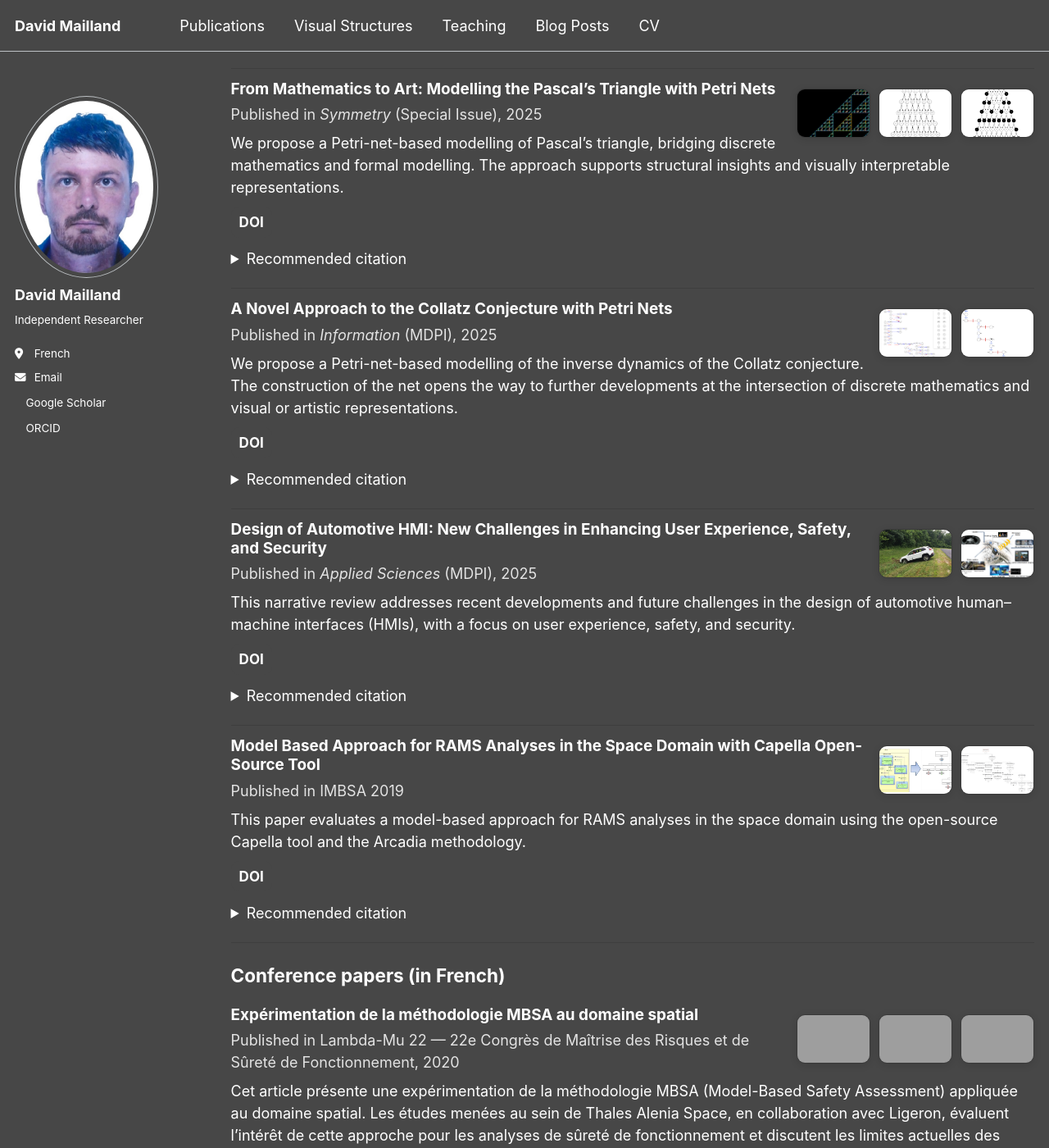
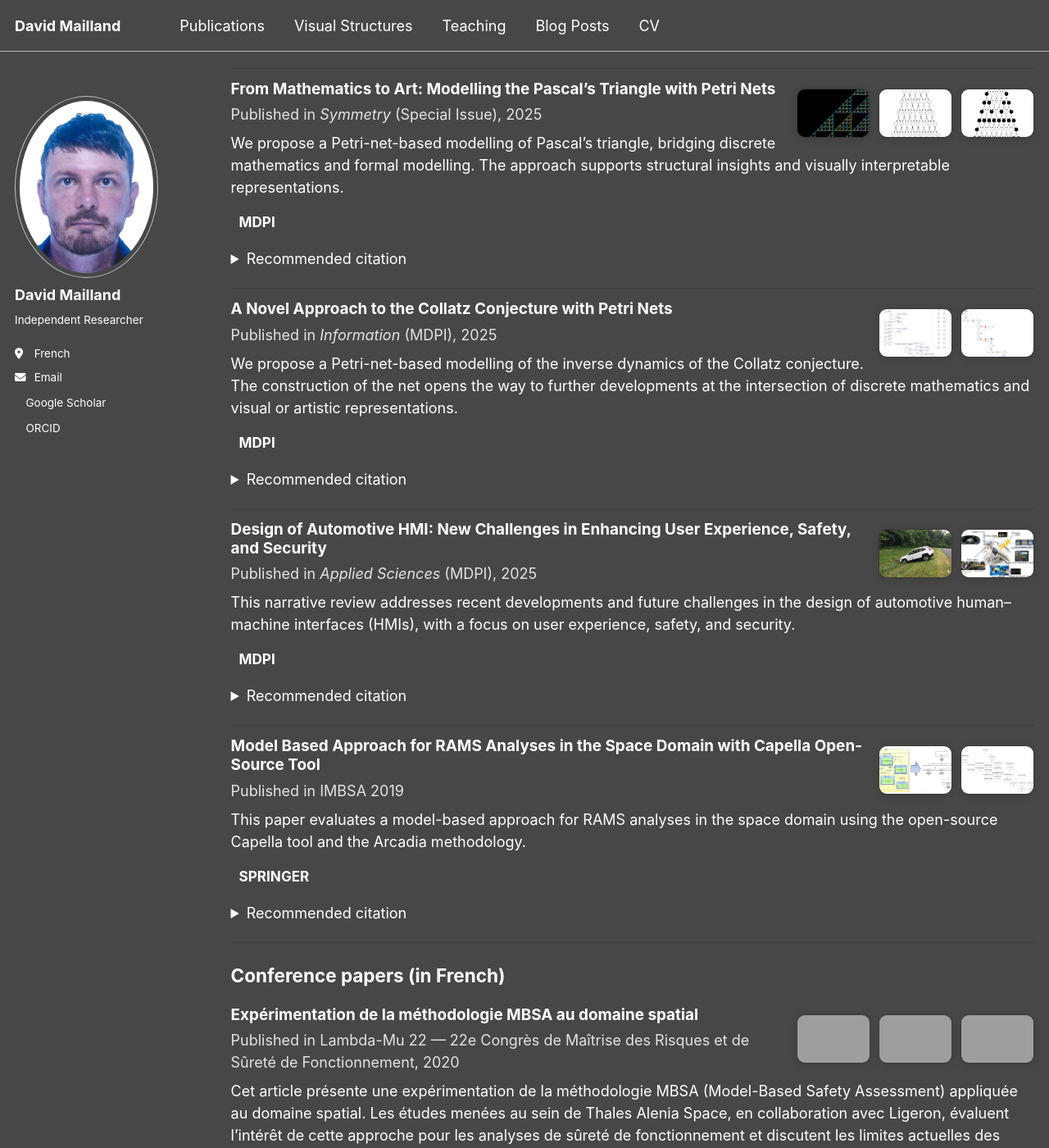
Before and after one commit to davidmailland/davidmailland.github.io, a Jekyll site: the page built from _publications/index.html, in a window 1280 px wide and 1400 px high, scrolled down 416 px. Shown: the whole window at 82% size. Built offline with Jekyll 4.4.1, drawn with Linux system fonts in a browser that asks for light colours; some web fonts are replaced; a script bundle is joined from its source files by our own code; library files that are not in the unit come from our copies; a style sheet for code colours, icons or effects is not loaded; grey boxes are pictures that could not be loaded.

Commit message:
Update index.html

```diff
--- a/_publications/index.html
+++ b/_publications/index.html
@@ -196,7 +196,7 @@ details{ margin:8px 0; }
       </p>
 
       <p class="pub-links">
-        <a class="btn" href="https://doi.org/10.3390/sym17122181" target="_blank" rel="noopener">DOI</a>
+        <a class="btn" href="https://doi.org/10.3390/sym17122181" target="_blank" rel="noopener">MDPI</a>
       </p>
 
       <details>
@@ -258,7 +258,7 @@ details{ margin:8px 0; }
       </p>
 
       <p class="pub-links">
-        <a class="btn" href="https://doi.org/10.3390/info16090745" target="_blank" rel="noopener">DOI</a>
+        <a class="btn" href="https://doi.org/10.3390/info16090745" target="_blank" rel="noopener">MDPI</a>
       </p>
 
       <details>
@@ -312,7 +312,7 @@ details{ margin:8px 0; }
       </p>
 
       <p class="pub-links">
-        <a class="btn" href="https://doi.org/10.3390/app15105572" target="_blank" rel="noopener">DOI</a>
+        <a class="btn" href="https://doi.org/10.3390/app15105572" target="_blank" rel="noopener">MDPI</a>
       </p>
 
       <details>
@@ -366,7 +366,7 @@ details{ margin:8px 0; }
     </p>
 
     <p class="pub-links">
-      <a class="btn" href="https://doi.org/10.1007/978-3-030-32872-6_2" target="_blank" rel="noopener">DOI</a>
+      <a class="btn" href="https://doi.org/10.1007/978-3-030-32872-6_2" target="_blank" rel="noopener">SPRINGER</a>
     </p>
 
     <details>
@@ -492,6 +492,11 @@ details{ margin:8px 0; }
         avec un focus sur les enjeux méthodologiques et organisationnels liés à l’intégration de la sûreté dans des systèmes complexes.
       </p>
 
+    <p class="pub-links">
+      <a class="btn" href="https://hal.science/hal-02071107" target="_blank" rel="noopener">HAL</a>
+    </p>
+
+
       <details>
         <summary>Recommended citation</summary>
         <p>
@@ -570,14 +571,7 @@ details{ margin:8px 0; }
     <a class="lightbox__backdrop" href="#"></a>
     <div class="lightbox__content" role="dialog" aria-label="RE451 figure 1">
       <a class="lightbox__close" href="#" aria-label="Close">✕</a>
-      <img src="/images/papers/ti_re451_full.png" alt="RE451 (full)">
-    </div>
-  </div>
-  <div id="img-re451-2" class="lightbox" aria-hidden="true">
-    <a class="lightbox__backdrop" href="#"></a>
-    <div class="lightbox__content" role="dialog" aria-label="RE451 figure 2">
-      <a class="lightbox__close" href="#" aria-label="Close">✕</a>
-      <img src="/images/papers/ti_re451_thumb.png" alt="RE451 (thumb)">
+      <img src="/images/papers/BSG01.png" alt="RE451 (full)">
     </div>
   </div>
 
@@ -623,14 +617,14 @@ details{ margin:8px 0; }
     <a class="lightbox__backdrop" href="#"></a>
     <div class="lightbox__content" role="dialog" aria-label="TRP4029 figure 1">
       <a class="lightbox__close" href="#" aria-label="Close">✕</a>
-      <img src="/images/papers/ti_trp4029_full.png" alt="TRP4029 (full)">
+      <img src="/images/papers/Drone01.jpg" alt="TRP4029 (full)">
     </div>
   </div>
   <div id="img-trp4029-2" class="lightbox" aria-hidden="true">
     <a class="lightbox__backdrop" href="#"></a>
     <div class="lightbox__content" role="dialog" aria-label="TRP4029 figure 2">
       <a class="lightbox__close" href="#" aria-label="Close">✕</a>
-      <img src="/images/papers/ti_trp4029_thumb.png" alt="TRP4029 (thumb)">
+      <img src="/images/papers/Drone02.png" alt="TRP4029 (thumb)">
     </div>
   </div>
 
@@ -731,15 +718,9 @@ details{ margin:8px 0; }
     <a class="lightbox__backdrop" href="#"></a>
     <div class="lightbox__content" role="dialog" aria-label="SE1221 figure 1">
       <a class="lightbox__close" href="#" aria-label="Close">✕</a>
-      <img src="/images/papers/ti_se1221_full.png" alt="SE1221 (full)">
-    </div>
-  </div>
-  <div id="img-se1221-2" class="lightbox" aria-hidden="true">
-    <a class="lightbox__backdrop" href="#"></a>
-    <div class="lightbox__content" role="dialog" aria-label="SE1221 figure 2">
-      <a class="lightbox__close" href="#" aria-label="Close">✕</a>
-      <img src="/images/papers/ti_se1221_thumb.png" alt="SE1221 (thumb)">
+      <img src="/images/papers/MJ01.png" alt="SE1221 (full)">
     </div>
   </div>
 
+
 </div>
```
Also changed, not shown: other parts of _publications/index.html (+5 -16 lines).
